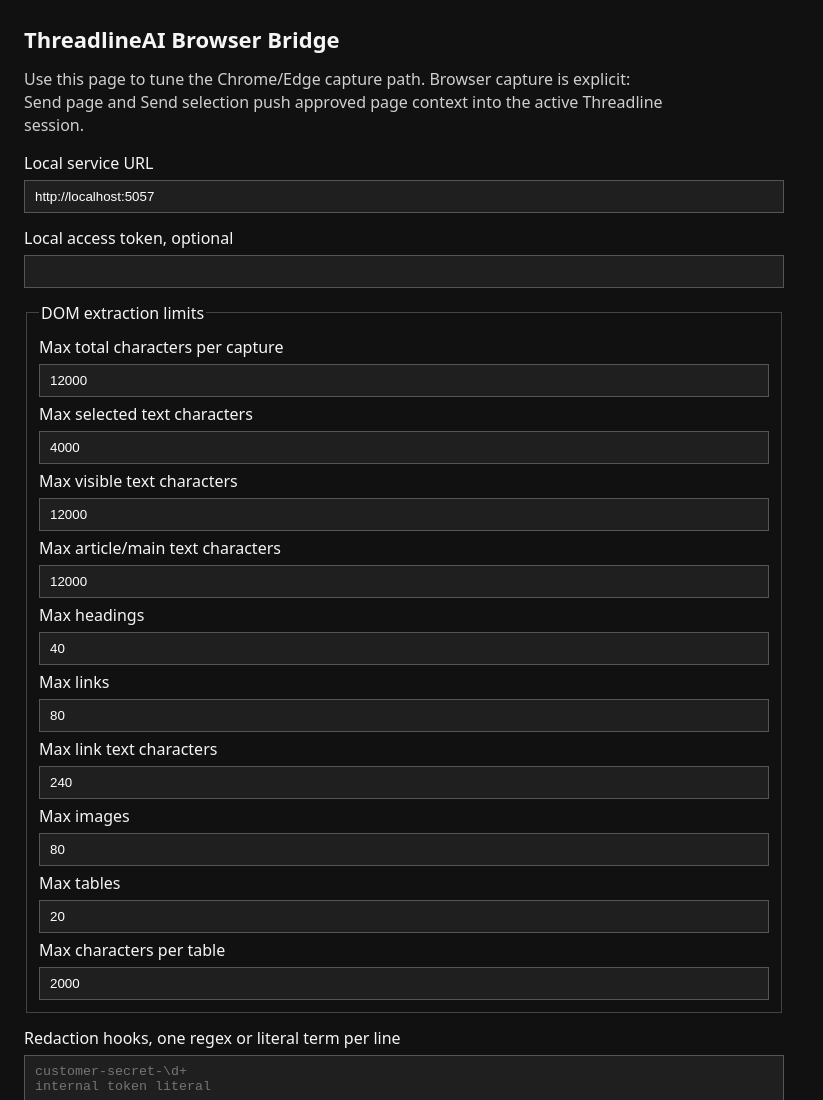
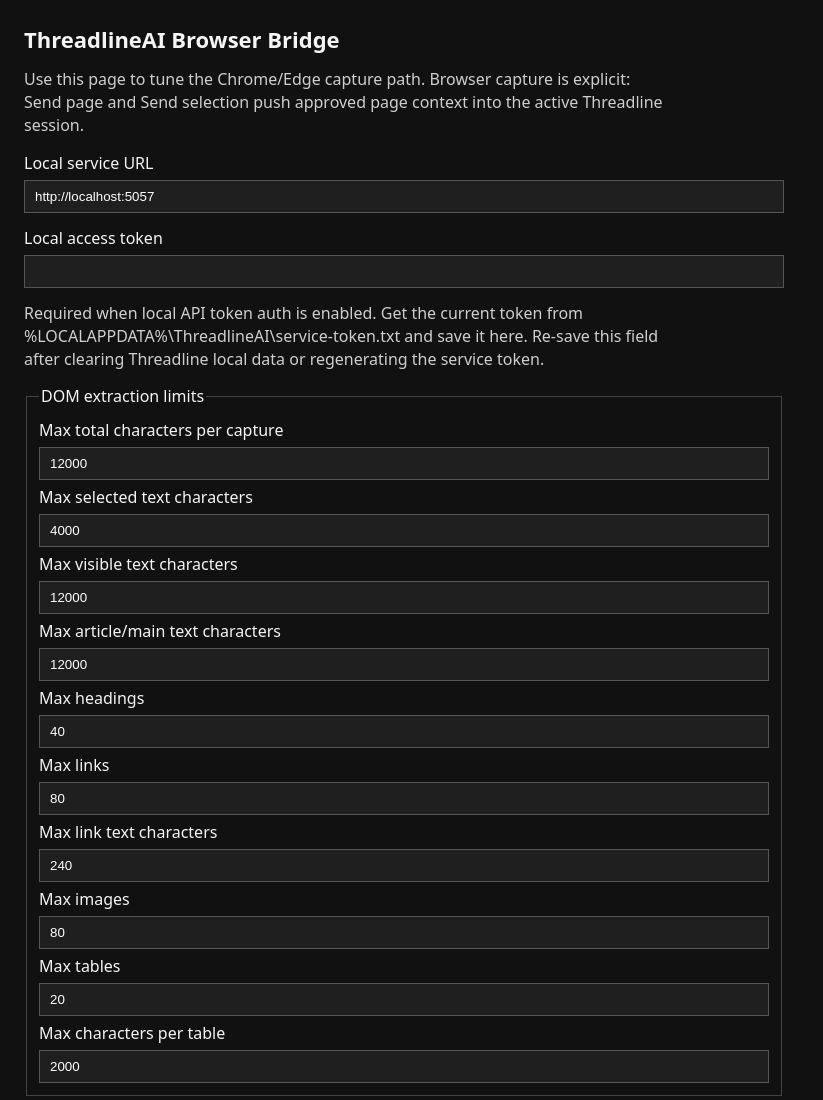
Before and after one commit to grumpystrongman/ThreadlineAI, a website with bundled scripts: page adapters/browser-extension/options.html in a window 1280 px wide. Shown: the top 1100 px of the page, without its empty margins (0-823 px from the left). Built offline with nearby package versions, Linux system fonts and the light colour scheme; some packages are replaced by stand-ins of ours.

Commit message:
Update extension token setup guidance

```diff
--- a/adapters/browser-extension/options.html
+++ b/adapters/browser-extension/options.html
@@ -14,9 +14,10 @@
       <input id="baseUrl" type="url" placeholder="http://localhost:5057" />
     </label>
     <label>
-      Local access token, optional
-      <input id="localAccessToken" type="password" />
+      Local access token
+      <input id="localAccessToken" type="password" autocomplete="off" />
     </label>
+    <p class="help">Required when local API token auth is enabled. Get the current token from %LOCALAPPDATA%\ThreadlineAI\service-token.txt and save it here. Re-save this field after clearing Threadline local data or regenerating the service token.</p>
     <fieldset>
       <legend>DOM extraction limits</legend>
       <label>Max total characters per capture <input id="maxCharacters" type="number" min="1000" max="50000" step="1000" /></label>
```
